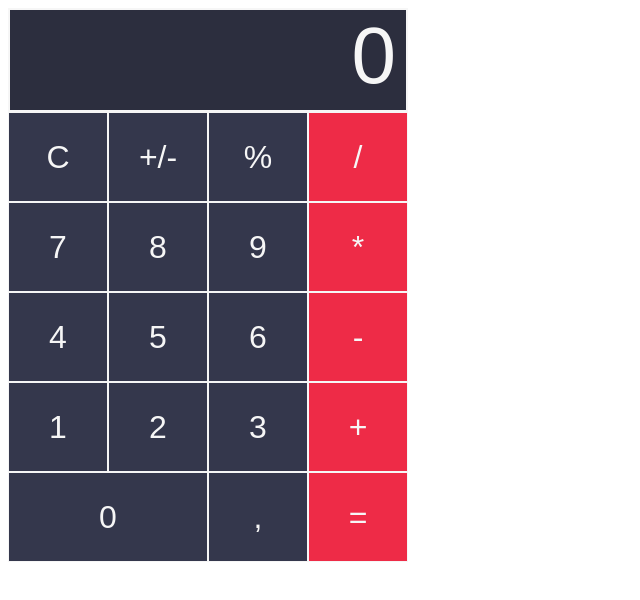
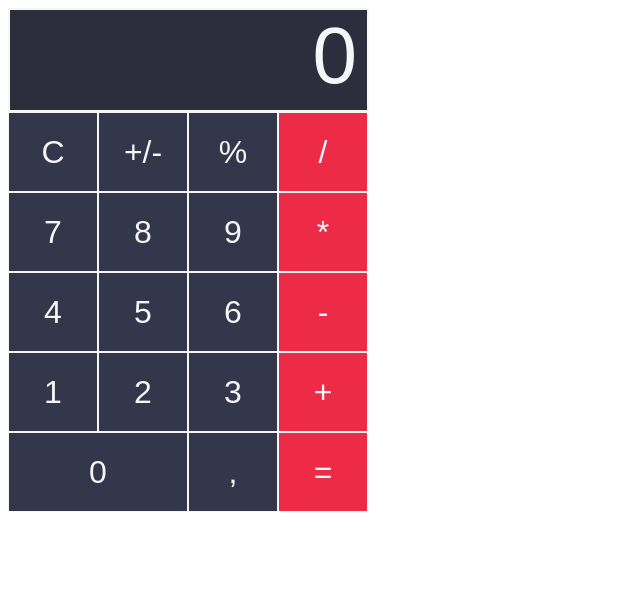
Before and after one commit to dominiksimgen/myWebCalculator, a plain HTML site: page index.html in a window 1280 px wide. Shown: the whole page, without its empty margins (0-640 px from the left). Drawn offline with Linux system fonts and the light colour scheme.

Commit message:
button size adjusted

```diff
--- a/index.html
+++ b/index.html
@@ -20,7 +20,7 @@
     <button class="button buttonColor1">1</button class="button buttonColor1"><button
         class="button buttonColor1">2</button class="button buttonColor1"><button
         class="button buttonColor1">3</button><button class="button buttonColor2">+</button><br>
-    <button class="button buttonColor1" style="width: 200px;">0</button><button
+    <button class="button buttonColor1" style="width: 180px;">0</button><button
         class="button buttonColor1">,</button><button class="button buttonColor2">=</button><br>
     <script src="script.js"></script>
 </body>
--- a/style.css
+++ b/style.css
@@ -12,8 +12,8 @@ body {
 .button{
     color: var(--color4);
     border: 1px solid var(--color4);
-    width: 100px;
-    height: 90px;
+    width: 90px;
+    height: 80px;
     font-family: Arial, Helvetica, sans-serif;
     font-size: xx-large;
     text-align: center;
@@ -45,7 +45,7 @@ body {
 .calcDisplay {
     background-color: var(--color2);
     border: 2px solid var(--color4);
-    width: 386px;
+    width: 347px;
     height: 100px;
     padding-right: 10px;
     font-family: Arial, Helvetica, sans-serif;
```
